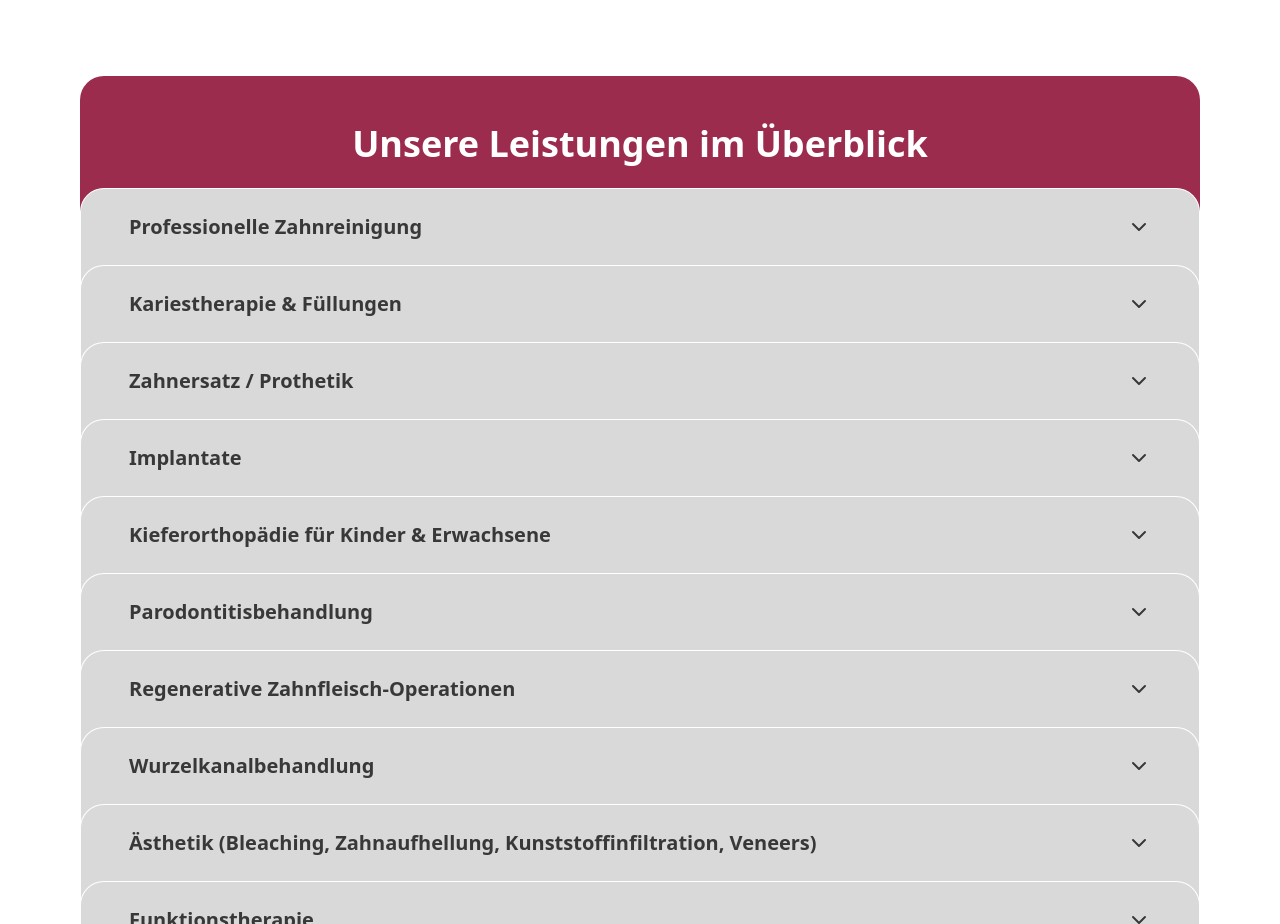
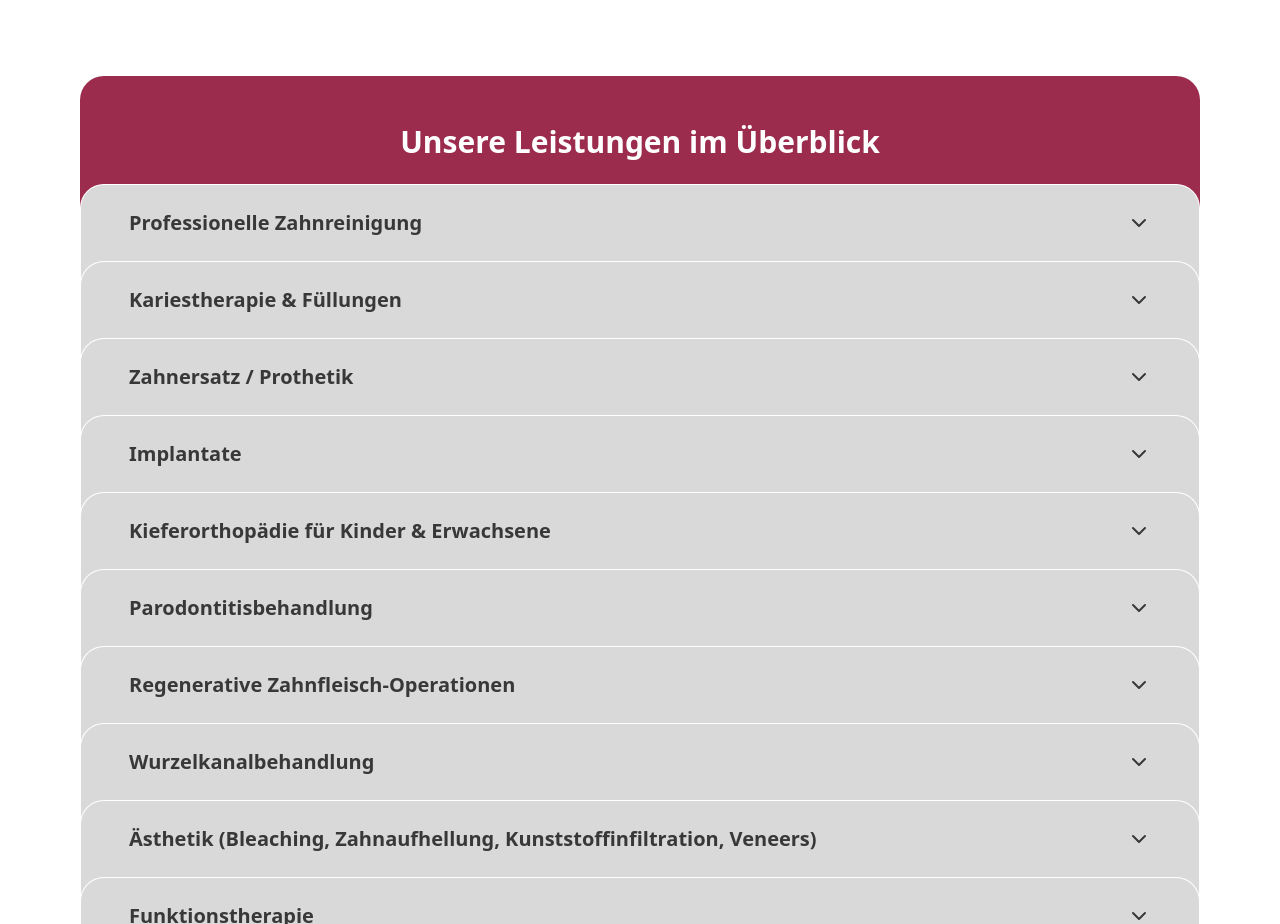
Before and after one commit to chrisknapp98/react-dentist-example, a Next.js app: page /leistungen in a window 1280 px wide. Shown: the part 1100-2024 px from the top of the page. Built offline with nearby package versions, Linux system fonts and the light colour scheme.

Commit message:
decrease accordion title font size

```diff
--- a/src/app/leistungen/page.tsx
+++ b/src/app/leistungen/page.tsx
@@ -63,7 +63,7 @@ export default function LeistungenPage() {
         >
           <div className="mx-auto max-w-6xl">
             <div className="relative z-0 rounded-t-2xl bg-practiceRed px-6 py-10 text-center sm:rounded-t-3xl sm:py-12">
-              <h2 className="text-3xl font-semibold text-white sm:text-4xl">
+              <h2 className="text-2xl font-semibold text-white sm:text-3xl">
                 Unsere Leistungen im Überblick
               </h2>
             </div>
```
